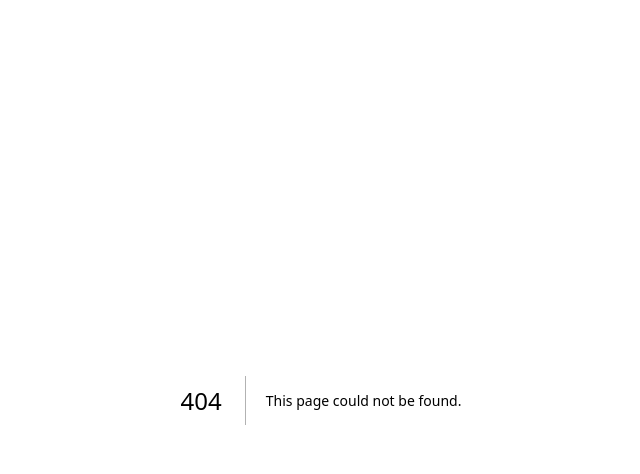
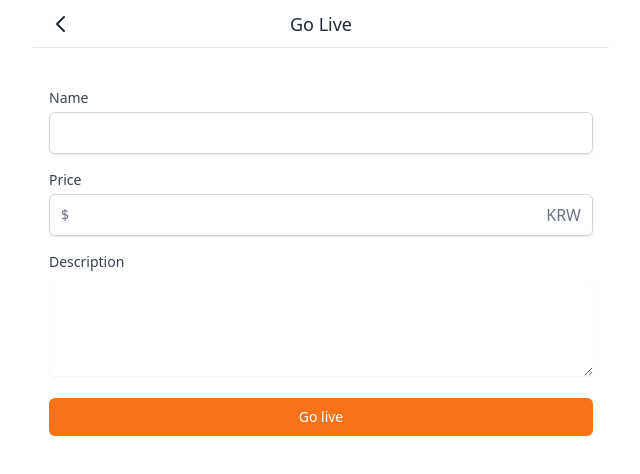
Before and after one commit to gksehfapd/radish-market, a Next.js app: page /streams/create in a window 1280 px wide. Before the commit this address had no page. Shown: the top 474 px of the page, without its empty margins (319-959 px from the left). Built offline with nearby package versions, Linux system fonts and the light colour scheme.

Commit message:
recap: Upload Form

```diff
--- a/components/layout.tsx
+++ b/components/layout.tsx
@@ -119,10 +119,10 @@
 						<span>채팅</span>
 					</Link>
 					<Link
-						href="/live"
+						href="/streams"
 						className={cls(
 							'flex flex-col items-center space-y-2 ',
-							router.pathname === '/live'
+							router.pathname === '/streams'
 								? 'text-orange-500'
 								: 'hover:text-gray-500 transition-colors'
 						)}
--- a/pages/live/create.tsx
+++ /dev/null
@@ -1,27 +0,0 @@
-import type { NextPage } from 'next'
-import Button from '@/components/button'
-import Input from '@/components/input'
-import Layout from '@/components/layout'
-import TextArea from '@/components/textarea'
-
-const Create: NextPage = () => {
-	return (
-		<Layout canGoBack title="Go Live">
-			<form className=" space-y-4 py-10 px-4">
-				<Input required label="Name" name="name" type="text" />
-				<Input
-					required
-					label="Price"
-					placeholder="0.00"
-					name="price"
-					type="text"
-					kind="price"
-				/>
-				<TextArea name="description" label="Description" />
-				<Button text="Go live" />
-			</form>
-		</Layout>
-	)
-}
-
-export default Create
--- /dev/null
+++ b/pages/streams/create.tsx
@@ -0,0 +1,69 @@
+import type { NextPage } from 'next'
+import Button from '@/components/button'
+import Input from '@/components/input'
+import Layout from '@/components/layout'
+import TextArea from '@/components/textarea'
+import { useForm } from 'react-hook-form'
+import useMutation from '@/libs/client/useMutation'
+import { useEffect } from 'react'
+import { useRouter } from 'next/router'
+import { Stream } from '@prisma/client'
+
+interface CreateForm {
+	name: string
+	price: string
+	description: string
+}
+
+interface CreateResponse {
+	ok: boolean
+	stream: Stream
+}
+
+const Create: NextPage = () => {
+	const router = useRouter()
+	const [createStream, { loading, data }] = useMutation<CreateResponse>(`/api/streams`)
+
+	const { register, handleSubmit } = useForm<CreateForm>()
+
+	const onValid = (form: CreateForm) => {
+		if (loading) return
+		createStream(form)
+	}
+
+	useEffect(() => {
+		if (data && data.ok) {
+			router.push(`/stream/${data.stream.id}`)
+		}
+	}, [data])
+
+	return (
+		<Layout canGoBack title="Go Live">
+			<form onSubmit={handleSubmit(onValid)} className=" space-y-4 py-10 px-4">
+				<Input
+					register={register('name', { required: true })}
+					required
+					label="Name"
+					name="name"
+					type="text"
+				/>
+				<Input
+					register={register('price', { required: true })}
+					required
+					label="Price"
+					name="price"
+					type="text"
+					kind="price"
+				/>
+				<TextArea
+					register={register('description', { required: true })}
+					name="description"
+					label="Description"
+				/>
+				<Button text={loading ? 'loading...' : 'Go live'} />
+			</form>
+		</Layout>
+	)
+}
+
+export default Create
--- a/pages/live/index.tsx
+++ b/pages/streams/index.tsx
@@ -8,12 +8,12 @@
 		<Layout hasTabBar title="라이브">
 			<div className=" divide-y-[1px] space-y-4">
 				{[1, 1, 1, 1, 1, 1, 1].map((_, i) => (
-					<Link key={i} href={`/live/${i}`} className="pt-4 block  px-4">
+					<Link key={i} href={`/streams/${i}`} className="pt-4 block  px-4">
 						<div className="w-full rounded-md shadow-sm bg-slate-300 aspect-video" />
 						<h1 className="text-2xl mt-2 font-bold text-gray-900">Galaxy S50</h1>
 					</Link>
 				))}
-				<FloatingButton href="/live/create">
+				<FloatingButton href="/streams/create">
 					<svg
 						className="w-6 h-6"
 						fill="none"
```
Also changed, not shown: pages/streams/[id].tsx (renamed from pages/live/[id].tsx), 1 other file (tests, documents, lock files or other folders).
